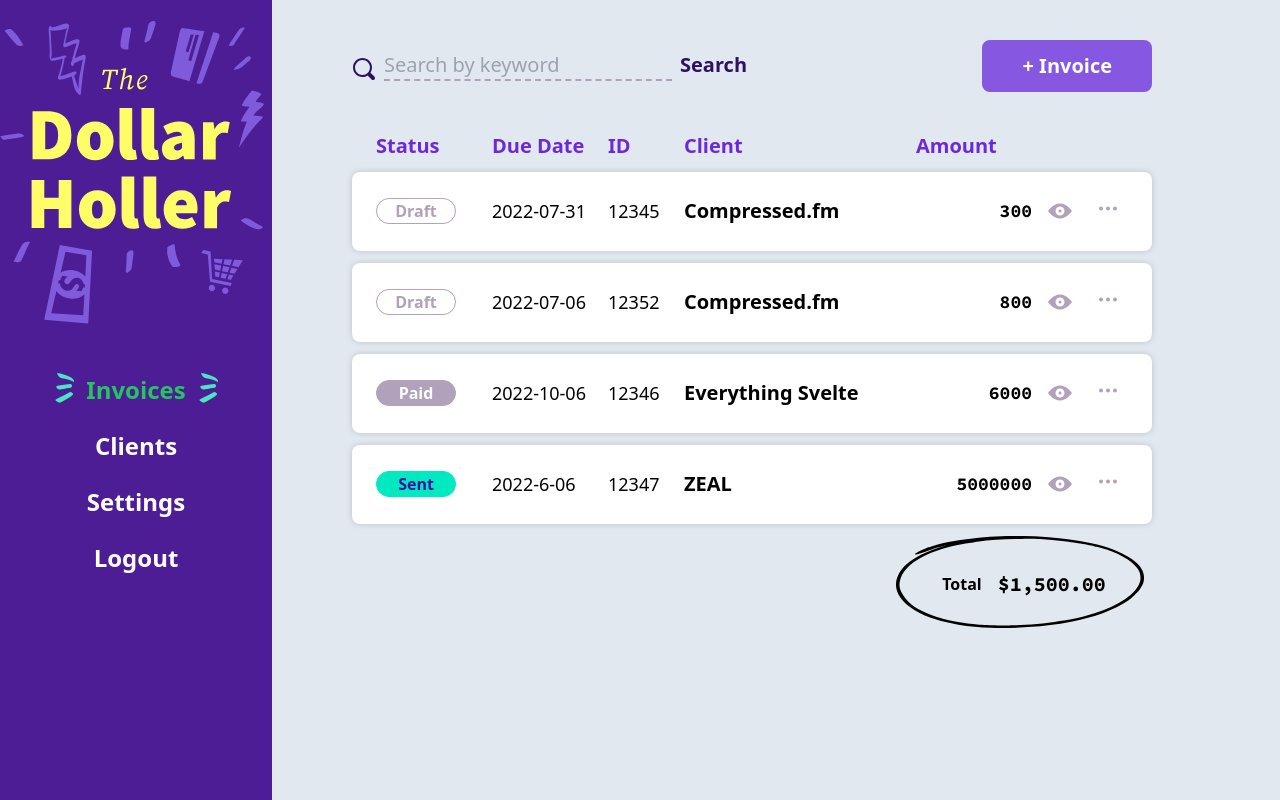
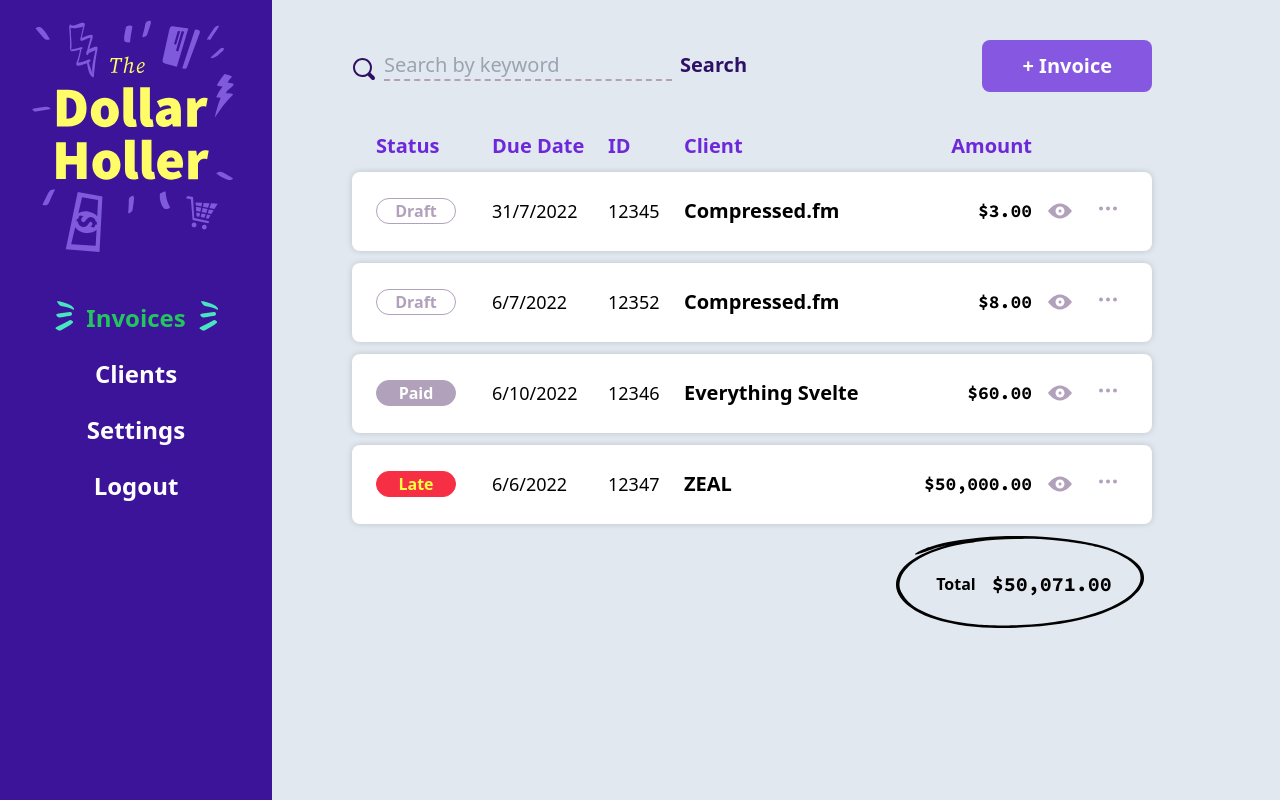
Before and after one commit to its-saran/svelte-dashboard-test, a SvelteKit app: page /invoices in a window 1280 px wide. Built offline with nearby package versions, Linux system fonts and the light colour scheme.

Commit message:
Update date and money type

```diff
--- a/package.json
+++ b/package.json
@@ -29,6 +29,7 @@
 	},
 	"type": "module",
 	"dependencies": {
-		"chart.js": "^4.4.0"
+		"chart.js": "^4.4.0",
+		"date-fns": "^2.30.0"
 	}
 }
--- a/src/lib/components/Navbar.svelte
+++ b/src/lib/components/Navbar.svelte
@@ -31,11 +31,11 @@
 </button>
 
 <header
-	class="fixed z-navBar transition-transform md:relative md:col-span-3 w-full h-screen md:h-full -translate-x-full md:translate-x-0 text-center bg-violet-900"
+	class="fixed z-navBar transition-transform md:relative md:col-span-3 w-full h-screen md:h-full -translate-x-full md:translate-x-0 text-center bg-daisyBush"
 	class:translate-x-0={isNavShowing}
 >
-	<div class="my-5 md:mb-12">
-		<a href="/invoices">
+	<div class="my-5 md:mb-12 mx-8">
+		<a href="/analytics">
 			<img src="/images/logo.svg" alt="The Dollar Board" class="mx-auto" />
 		</a>
 	</div>
--- /dev/null
+++ b/src/lib/utils/dateHelper.ts
@@ -0,0 +1,21 @@
+import { isBefore } from "date-fns";
+
+// This takes yyyy-mm-dd and returns m-d-yyy
+export const convertDate = (myDate: string) => {
+    // Break apart the date
+    const [year, month, date] =  splitDate(myDate)
+    // Return it in correct format
+    return `${parseInt(date)}/${parseInt(month)}/${year}`
+}
+
+export const isLate = (myDate: string):boolean => {
+    // Break apart the date
+    const [year, month, date] =  splitDate(myDate)
+    const dueDate = new Date(parseInt(year), parseInt(month), parseInt(date))
+    const today = new Date();
+    return isBefore(dueDate, today)
+}
+
+export const splitDate = (myDate: string) => {
+    return myDate.split('-')
+}
--- a/src/lib/utils/moneyHelper.ts
+++ b/src/lib/utils/moneyHelper.ts
@@ -1,17 +1,28 @@
+import { invoices } from "$lib/stores/invoiceStore";
+
 export const sumLineItems = (lineItems: LineItem[] | undefined): number => {
     if (!lineItems) return 0
-        return lineItems.reduce((prevValue, curValue) => prevValue + curValue.amount, 0)
+    return lineItems.reduce((prevValue, curValue) => prevValue + curValue.amount, 0)
 }
 
 export const centsToDollars = (cents: number): string => {
     const dollars = cents / 100;
-    const addDecimals = twoDecimals(dollars)
+    const addDecimals = twoDecimals(dollars);
+    return addThousandsSeparator(addDecimals);
 }
 
 export const twoDecimals = (myNum: number): string => {
     return myNum.toFixed(2)
 }
 
-// export const addThousandsSeperator = (myNum: string): string => {
-//     return myNum.replace(/)
-// }
+export const addThousandsSeparator = (myNum: string): string => {
+    return myNum.replace(/\B(?=(\d{3})+(?!\d))/g, ",")
+}
+
+export const sumInvoices = (invoices: Invoice[] | undefined): number => {
+    if (!invoices) return 0
+    return invoices.reduce((prevValue, curValue) => {
+        const invoiceSum = sumLineItems(curValue.lineItems);
+        return prevValue + invoiceSum;
+    }, 0)
+}
--- a/src/routes/(dashboard)/analytics/+page.svelte
+++ b/src/routes/(dashboard)/analytics/+page.svelte
@@ -2,31 +2,131 @@
 	import Chart from 'chart.js/auto';
 	import { onMount } from 'svelte';
 
-	let chartValues = [20, 10, 5, 2, 20, 30, 45];
-	let chartLabels = ['January', 'February', 'March', 'April', 'May', 'June', 'July'];
-	let ctx;
-	let chartCanvas: any;
+	let chartValues1 = [20, 10, 5, 2, 20, 30, 45];
+	let chartLabels1 = ['January', 'February', 'March', 'April', 'May', 'June', 'July'];
+	let chartValues2 = [10, 5, 15, 25, 10, 5, 30];
+	let chartLabels2 = ['January', 'February', 'March', 'April', 'May', 'June', 'July'];
+	let ctx1;
+	let ctx2;
+	let ctx3;
+	let ctx4;
+	let chartCanvas1: any;
+	let chartCanvas2: any;
+	let chartCanvas3: any;
+	let chartCanvas4: any;
 
 	onMount(() => {
-		ctx = chartCanvas.getContext('2d');
-		var chart = new Chart(ctx, {
+		ctx1 = chartCanvas1.getContext('2d');
+		let chart1 = new Chart(ctx1, {
 			type: 'line',
 			data: {
-				labels: chartLabels,
+				labels: chartLabels1,
 				datasets: [
 					{
 						label: 'Revenue',
 						borderColor: 'rgb(114, 32, 168)',
 						backgroundColor: 'rgb(181, 90, 242)',
 						pointBackgroundColor: 'rgb(114, 32, 168)',
-						pointRadius: 3,
-						data: chartValues,
+						pointRadius: 2,
+						pointHitRadius: 6,
+						data: chartValues1,
 						fill: true
 					}
 				]
+			},
+			options: {
+				maintainAspectRatio: true,
+				responsive: true
+			}
+		});
+
+		ctx2 = chartCanvas2.getContext('2d');
+		let chart2 = new Chart(ctx2, {
+			type: 'bar',
+			data: {
+				labels: chartLabels2,
+				datasets: [
+					{
+						label: 'Sales',
+						borderColor: 'rgb(32, 114, 168)',
+						backgroundColor: 'rgb(90, 181, 242)',
+						pointBackgroundColor: 'rgb(32, 114, 168)',
+						pointRadius: 2,
+						pointHitRadius: 6,
+						data: chartValues2,
+						fill: true
+					}
+				]
+			},
+			options: {
+				maintainAspectRatio: true,
+				responsive: true
+			}
+		});
+
+		ctx3 = chartCanvas3.getContext('2d');
+		let chart3 = new Chart(ctx3, {
+			type: 'line',
+			data: {
+				labels: chartLabels1,
+				datasets: [
+					{
+						label: 'Sales',
+						borderColor: 'rgb(114, 32, 168)',
+						backgroundColor: 'rgb(181, 90, 242)',
+						pointBackgroundColor: 'rgb(114, 32, 168)',
+						pointRadius: 2,
+						pointHitRadius: 6,
+						data: chartValues1,
+						fill: true
+					}
+				]
+			},
+			options: {
+				maintainAspectRatio: true,
+				responsive: true
+			}
+		});
+
+		ctx4 = chartCanvas4.getContext('2d');
+		let chart4 = new Chart(ctx4, {
+			type: 'line',
+			data: {
+				labels: chartLabels2,
+				datasets: [
+					{
+						label: 'Sales',
+						borderColor: 'rgb(32, 114, 168)',
+						backgroundColor: 'rgb(90, 181, 242)',
+						pointBackgroundColor: 'rgb(32, 114, 168)',
+						pointRadius: 2,
+						pointHitRadius: 6,
+						data: chartValues2,
+						fill: true
+					}
+				]
+			},
+			options: {
+				maintainAspectRatio: true,
+				responsive: true
 			}
 		});
 	});
 </script>
 
-<canvas bind:this={chartCanvas} id="myChart"></canvas>
+<div
+	class="h-full w-full flex flex-col items-center justify-center sm:grid sm:grid-cols-2 sm:gap-2 sm:place-items-center md:flex md:flex-col xl:grid xl:grid-cols-2"
+>
+	<div class="w-full flex items-center justify-center">
+		<canvas bind:this={chartCanvas1}></canvas>
+	</div>
+	<div class="w-full flex items-center justify-center">
+		<canvas bind:this={chartCanvas2}></canvas>
+	</div>
+	<div class="w-full flex items-center justify-center">
+		<canvas bind:this={chartCanvas3}></canvas>
+	</div>
+	<div class="w-full flex items-center justify-center">
+		<canvas bind:this={chartCanvas4}></canvas>
+	</div>
+</div>
--- a/src/routes/(dashboard)/invoices/+page.svelte
+++ b/src/routes/(dashboard)/invoices/+page.svelte
@@ -4,6 +4,7 @@
 	import Search from '$lib/components/Search.svelte';
 	import CircledAmount from '$lib/components/circledAmount.svelte';
 	import InvoiceRow from './InvoiceRow.svelte';
+	import { centsToDollars, sumInvoices } from '$lib/utils/moneyHelper';
 
 	onMount(() => {
 		loadInvoices();
@@ -38,7 +39,7 @@
 		<h3>Due Date</h3>
 		<h3>ID</h3>
 		<h3>Client</h3>
-		<h3>Amount</h3>
+		<h3 class="text-right">Amount</h3>
 		<div />
 		<div />
 		<div />
@@ -50,7 +51,7 @@
 	{/each}
 </div>
 
-<CircledAmount label="Total" amount="$1,500.00" />
+<CircledAmount label="Total" amount={`$${centsToDollars(sumInvoices($invoices))}`} />
 
 <style lang="postcss">
 	.table-header {
--- a/src/routes/(dashboard)/invoices/InvoiceRow.svelte
+++ b/src/routes/(dashboard)/invoices/InvoiceRow.svelte
@@ -2,20 +2,35 @@
 	import Tag from '$lib/components/Tag.svelte';
 	import View from '$lib/components/icons/View.svelte';
 	import ThreeDots from '$lib/components/icons/ThreeDots.svelte';
-	import { sumLineItems } from '$lib/utils/moneyHelper';
+	import { sumLineItems, centsToDollars } from '$lib/utils/moneyHelper';
+	import { convertDate, isLate } from '$lib/utils/dateHelper';
 
 	export let invoice: Invoice;
+
+	const getInvoiceLabel = () => {
+		if (invoice.invoiceStatus === 'draft') {
+			return 'draft';
+		} else if (invoice.invoiceStatus === 'sent' && !isLate(invoice.dueDate)) {
+			return 'sent';
+		} else if (invoice.invoiceStatus === 'sent' && isLate(invoice.dueDate)) {
+			return 'late';
+		} else if (invoice.invoiceStatus === 'paid') {
+			return 'paid';
+		}
+	};
 </script>
 
 <div
 	class="invoice-table invoice-row items-center rounded-lg bg-white py-3 shadow-tableRow lg:py-6"
 >
-	<div class="status"><Tag className="ml-auto lg:ml-0" label={invoice.invoiceStatus} /></div>
-	<div class="text-sm lg:text-lg dueDate">{invoice.dueDate}</div>
-	<div class="text-sm lg:text-lg invoiceNumber">{invoice.invoiceNumber}</div>
-	<div class="text-base lg:text-xl font-bold clientName">{invoice.client.name}</div>
-	<div class="text-sm lg:text-lg font-mono font-bold amount text-right">
-		{sumLineItems(invoice.lineItems)}
+	<div class="status"><Tag className="ml-auto lg:ml-0" label={getInvoiceLabel()} /></div>
+	<div class="dueDate text-sm lg:text-lg">{convertDate(invoice.dueDate)}</div>
+	<div class="invoiceNumber text-sm lg:text-lg">{invoice.invoiceNumber}</div>
+	<div class="clientName text-base lg:text-xl font-bold whitespace-nowrap truncate">
+		{invoice.client.name}
+	</div>
+	<div class="amount text-sm lg:text-lg font-mono font-bold text-right">
+		${centsToDollars(sumLineItems(invoice.lineItems))}
 	</div>
 	<div class="text-sm lg:text-lg center viewButton hidden lg:block">
 		<a href="" class="text-pastelPurple hover:text-daisyBush"><View /></a>
--- a/tailwind.config.js
+++ b/tailwind.config.js
@@ -21,7 +21,7 @@ export default {
       },
       colors: {
         lavenderIndigo: '#8657e1',
-        daisyBush: '#4714a5',
+        daisyBush: '#3c1499',
         goldenFizz: '#feff40',
         whisper: '#f9f4f9',
         pastelPurple: '#b2a1bb',
```
Also changed, not shown: src/app.html (+7 -0 lines), static/images/shot.png (added), 1 other file (tests, documents, lock files or other folders).
